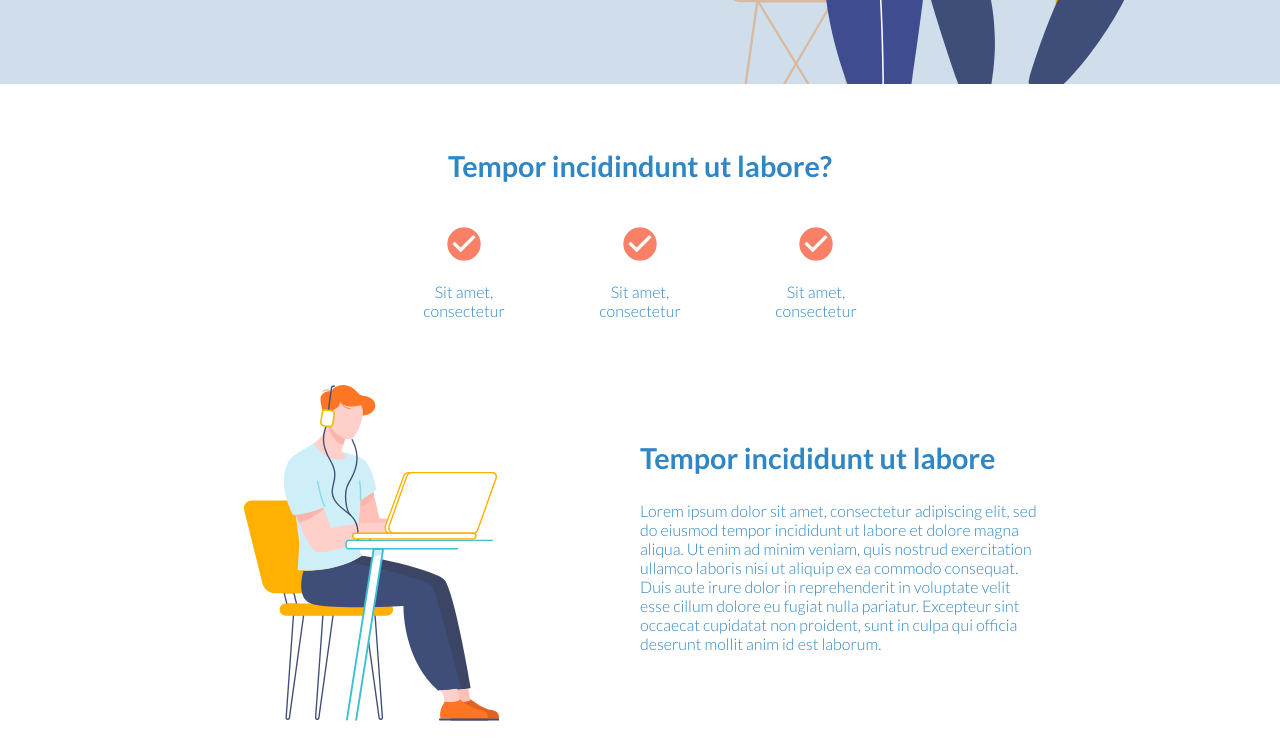
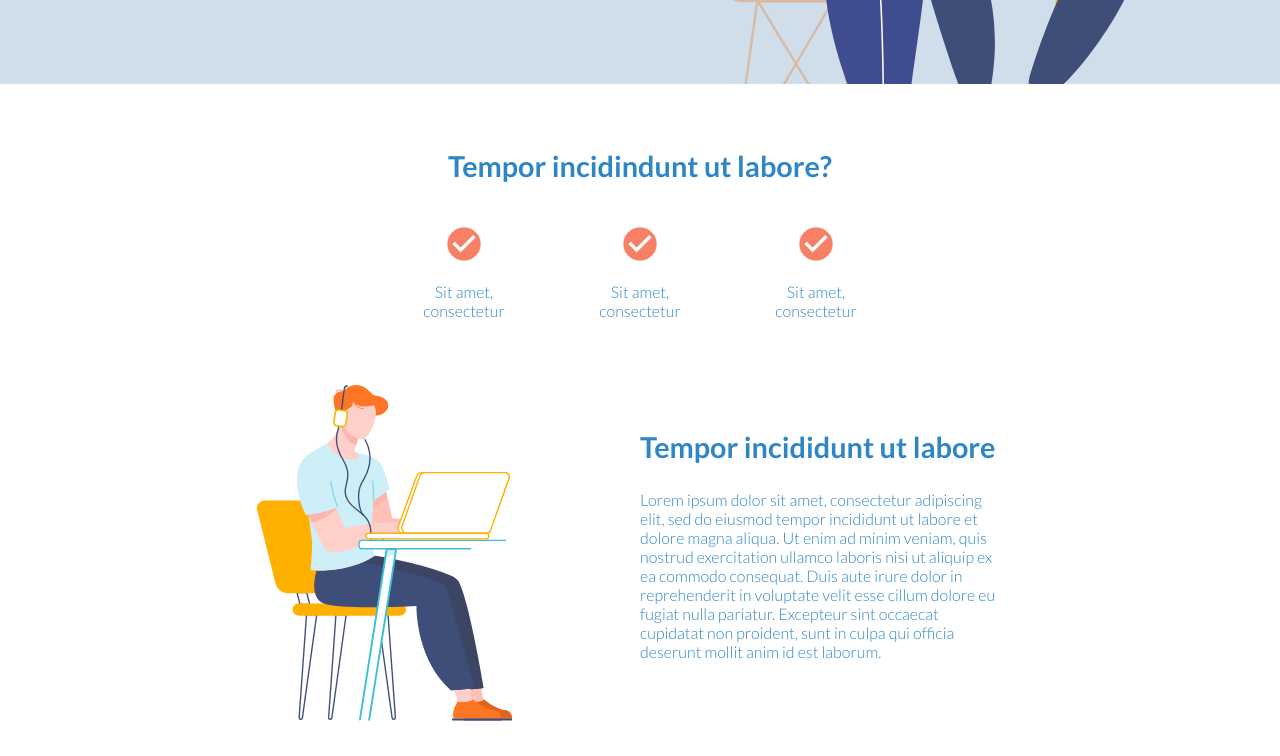
Before and after one commit to TypeSammy/quiz_watch, a website: page client/index.html in a window 1280 px wide. Shown: the part 431-1187 px from the top of the page. Drawn offline with nearby package versions, Linux system fonts and the light colour scheme.

Commit message:
amended width for third strip

```diff
--- a/client/css/landing-page.css
+++ b/client/css/landing-page.css
@@ -86,8 +86,14 @@ h2 {
 
 .third-strip img {
   width: 16em;
+  float: right;
+  margin-right: 8em;
 }
 
 .third-strip h2 {
   text-align: left;
 }
+
+.third-strip p {
+  width: 90%;
+}
```
